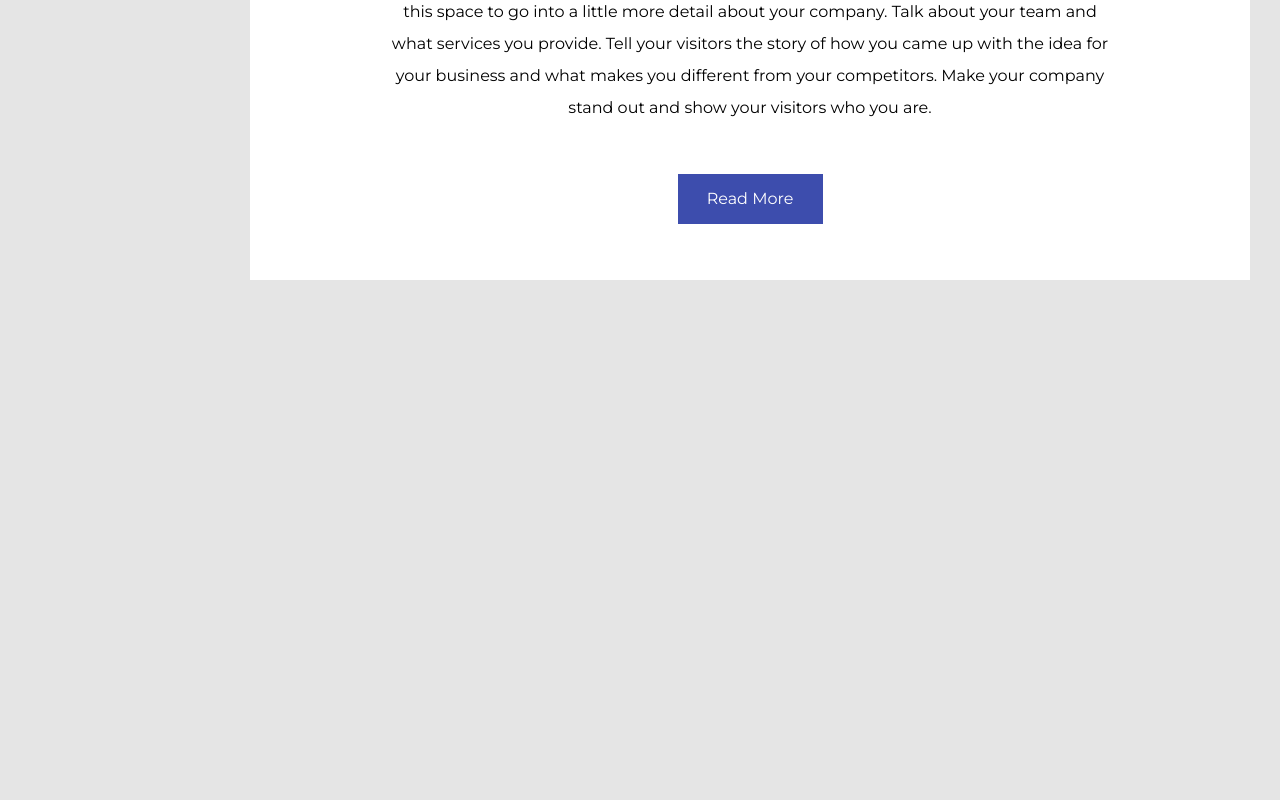
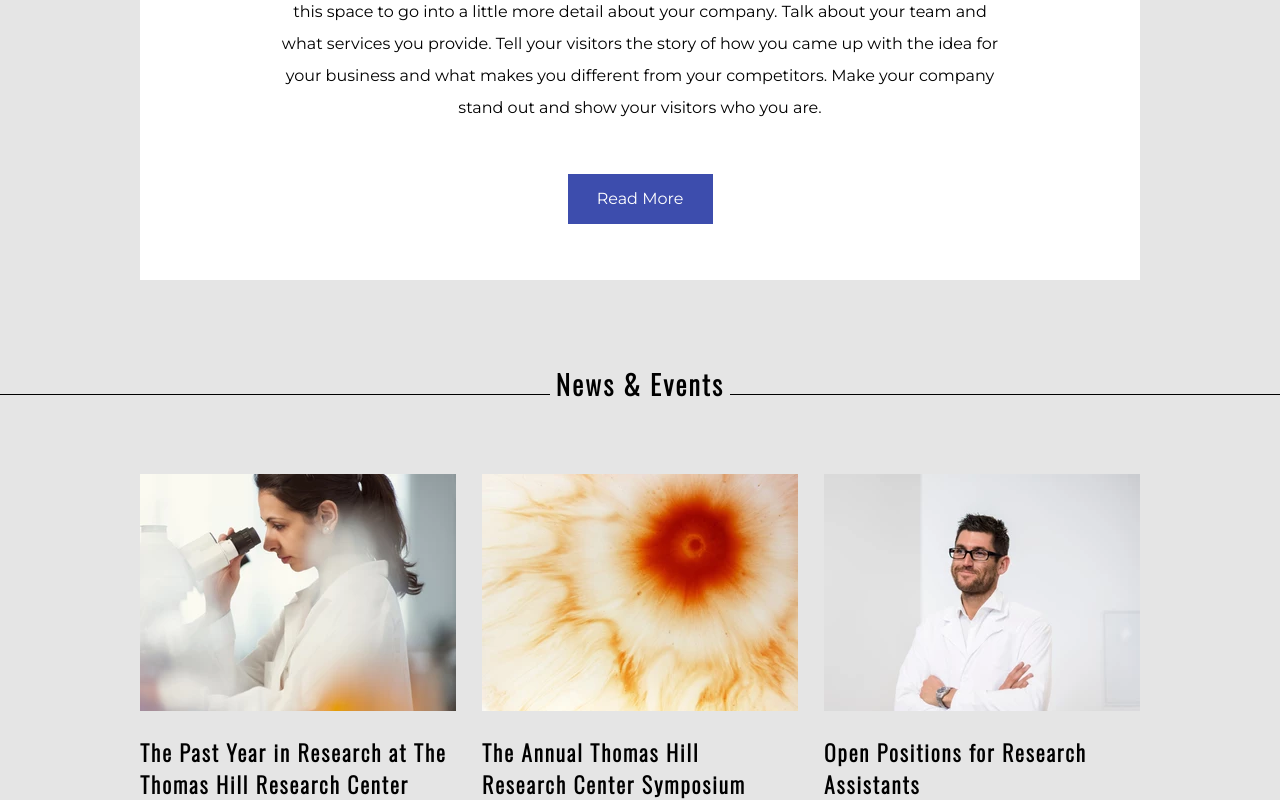
Before and after one commit to Nikita-glitch-web/the-thomas-hill-research-center, a plain HTML site: page index.html in a window 1280 px wide. Shown: the part 1010-1810 px from the top of the page. Before the commit the page ends 1290 px from the top, so only its background shows below. Drawn offline with nearby package versions, Linux system fonts and the light colour scheme.

Commit message:
war-commit

```diff
--- a/index.css
+++ b/index.css
@@ -107,9 +107,13 @@ p {
   width: 1000px;
   background: white;
   height: 600px;
-  position: absolute;
-  margin-top: 350px;
-  transform: translateX(25%);
+  position: relative;
+  top: 350px;
+}
+
+.big-white-box-wrapper {
+  display: flex;
+  justify-content: center;
 }
 
 .white-title {
@@ -125,7 +129,6 @@ p {
   line-height: 2em;
   text-align: center;
   font-size: 16px;
-
   padding-top: 40px;
 }
 
@@ -153,3 +156,52 @@ p {
   display: flex;
   justify-content: center;
 }
+
+.block-with-news-ivents {
+  max-width: 1500px;
+  margin: 0 auto;
+  margin-top: 500px;
+}
+
+.block-with-news-title {
+  position: relative;
+  max-width: 1500px;
+}
+
+.little-black-line {
+  background: black;
+  max-width: 550px;
+  width: 100%;
+  height: 1px;
+  margin-top: 30px;
+}
+
+.news-title {
+  font-family: "Oswald", sans-serif;
+  letter-spacing: 0.09em;
+  font-size: 27px;
+  font-weight: 800;
+  text-align: center;
+}
+
+.box-with-news-ivents-title {
+  display: flex;
+  justify-content: space-between;
+}
+
+.box-with-news-content {
+  max-width: 1000px;
+  margin: 0 auto;
+  display: flex;
+  justify-content: space-between;
+  padding-top: 70px;
+}
+
+.img-text {
+  font-size: 22px;
+  font-family: "Oswald", sans-serif;
+  letter-spacing: 0.09em;
+  color: black;
+  font-weight: 600;
+  padding-top: 20px;
+}
--- a/index.html
+++ b/index.html
@@ -74,6 +74,36 @@
           </div>
         </div>
       </div>
+      <div class="block-with-news-ivents">
+        <div class="box-with-news-ivents-title">
+          <div class="little-black-line"></div>
+          <h2 class="news-title">News & Events</h2>
+          <div class="little-black-line"></div>
+        </div>
+        <div class="box-with-news-content">
+          <div class="img-box">
+            <img src="./images/women-scientist.webp" alt="" />
+            <p class="img-text">
+              The Past Year in Research at The<br />
+              Thomas Hill Research Center
+            </p>
+          </div>
+          <div class="img-box">
+            <img src="./images/microb-img.webp" alt="" />
+            <p class="img-text">
+              The Annual Thomas Hill<br />
+              Research Center Symposium
+            </p>
+          </div>
+          <div class="img-box">
+            <img src="./images/men-in-glasses.webp" alt="" />
+            <p class="img-text">
+              Open Positions for Research<br />
+              Assistants
+            </p>
+          </div>
+        </div>
+      </div>
     </main>
   </body>
 </html>
```
Also changed, not shown: images/men-in-glasses.webp (added), images/microb-img.webp (added), images/women-scientist.webp (added).
